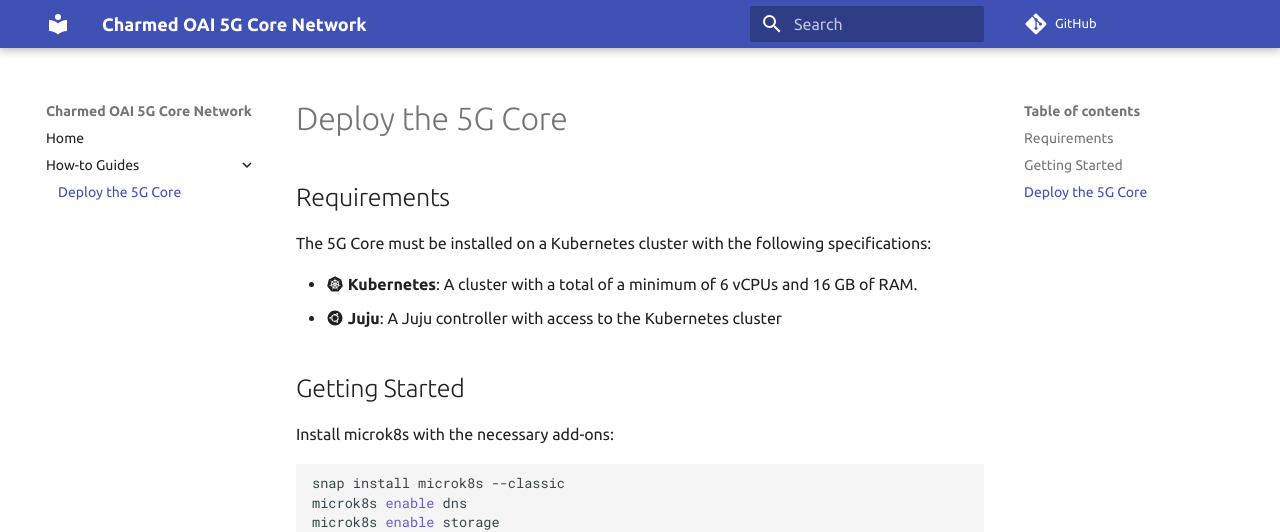
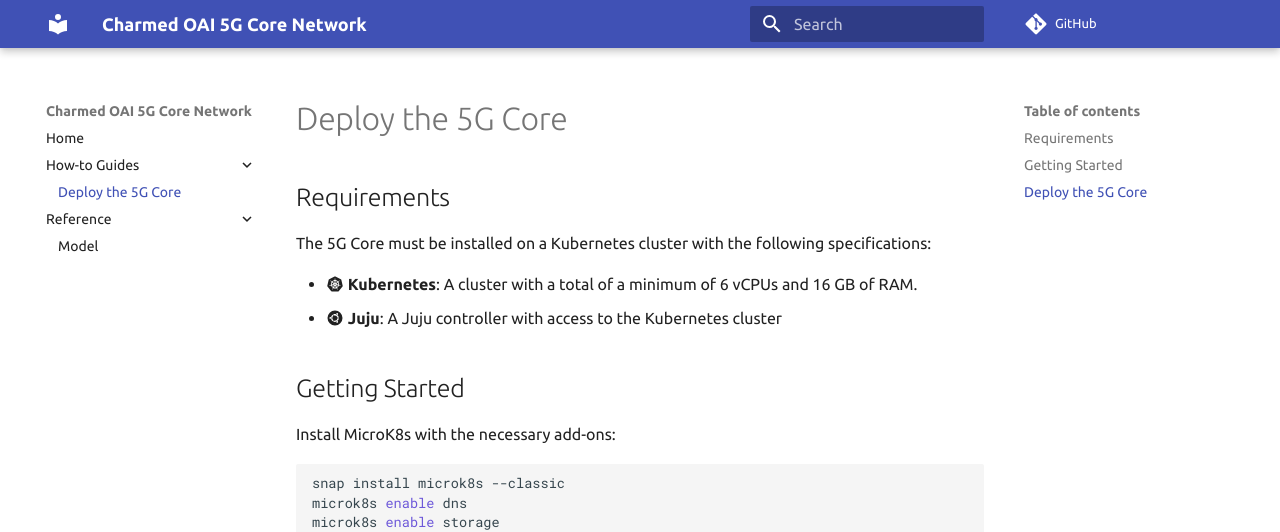
Before and after one commit to gruyaume/charmed-oai-5g, an MkDocs documentation site: the page built from docs/how-to/deploy_charmed_oai_5g.md, in a window 1280 px wide and 1111 px high. Shown: the top 532 px of the window. Built offline with MkDocs 1.6.1 and Material for MkDocs 9.7.7, drawn with Linux system fonts in a browser that asks for light colours; comment, search, counter and statistics services are not loaded.

````diff
--- a/docs/how-to/deploy_charmed_oai_5g.md
+++ b/docs/how-to/deploy_charmed_oai_5g.md
@@ -9,7 +9,7 @@ The 5G Core must be installed on a Kubernetes cluster with the following specifi
 
 ## Getting Started
 
-Install microk8s with the necessary add-ons:
+Install MicroK8s with the necessary add-ons:
 
 ```bash
 snap install microk8s --classic
--- a/mkdocs.yml
+++ b/mkdocs.yml
@@ -6,6 +6,8 @@ nav:
     - "Home": "index.md"
     - "How-to Guides":
         - "Deploy the 5G Core": 'how-to/deploy_charmed_oai_5g.md'
+    - "Reference":
+        - "Model": "reference/model.md"
 
 theme:
   name: material
@@ -40,3 +42,8 @@ markdown_extensions:
   - pymdownx.superfences
   - pymdownx.tabbed:
       alternate_style: true
+  - pymdownx.superfences:
+      custom_fences:
+        - name: mermaid
+          class: mermaid
+          format: !!python/name:pymdownx.superfences.fence_code_format
````
Also changed, not shown: README.md (+13 -3 lines), docs/reference/model.md (added, +11 -0 lines).
